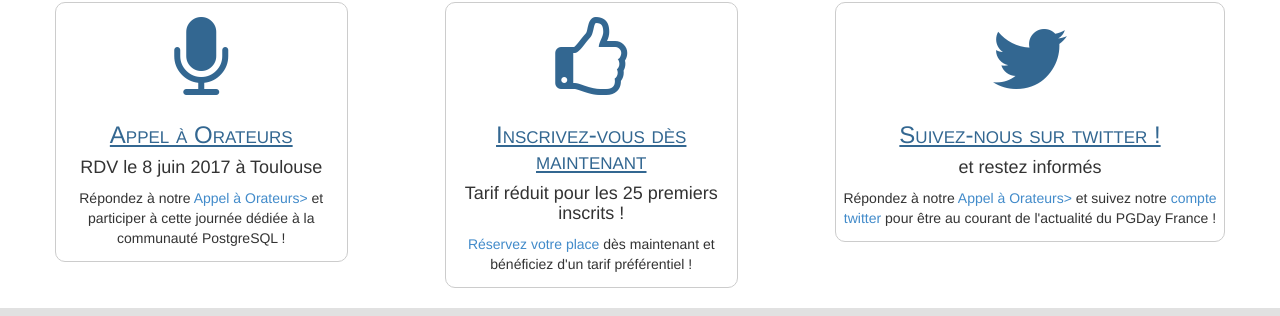
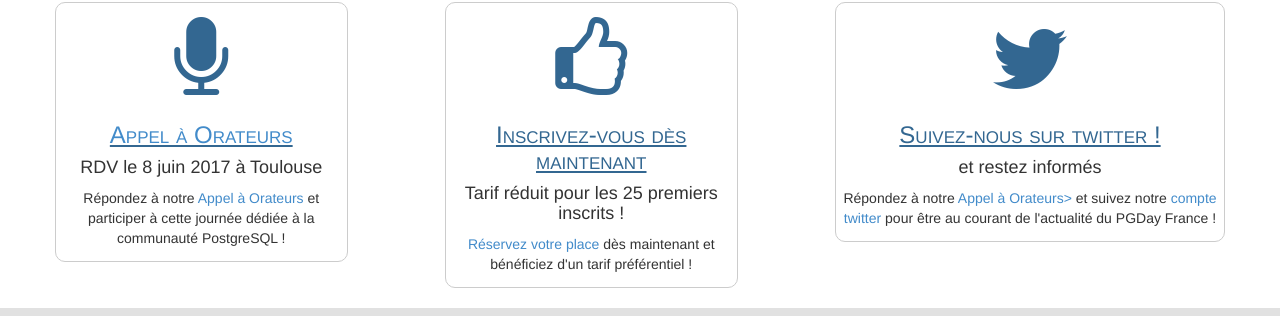
Before and after one commit to postgresqlfr/2024.pgday.fr, a Jekyll site: the page built from index.html, in a window 1280 px wide and 900 px high, scrolled down 534 px. Shown: the part 172-488 px from the top of the window. Built offline with Jekyll 4.4.1, drawn with Linux system fonts in a browser that asks for light colours; Markdown is read by kramdown in place of the engine named in the settings.

Commit message:
Add more link for cfp page, and remove extra &gt; char

```diff
--- a/index.html
+++ b/index.html
@@ -41,11 +41,11 @@
     <div class="row">
 
       <div class="col-lg-3 col-md-3 home_bloc">
-        <i class="fa fa-microphone"></i>
-        <h3>Appel à Orateurs</h3>
+        <a href="/appel.html"><i class="fa fa-microphone"></i></a>
+        <h3><a href="/appel.html">Appel à Orateurs</a></h3>
         <h4>RDV le 8 juin 2017 à Toulouse</h4>
         <p>
-            Répondez à notre <a href="/appel.html">Appel à Orateurs></a>
+            Répondez à notre <a href="/appel.html">Appel à Orateurs</a>
             et participer à cette journée dédiée à la communauté PostgreSQL !
         </p>
       </div>
```
